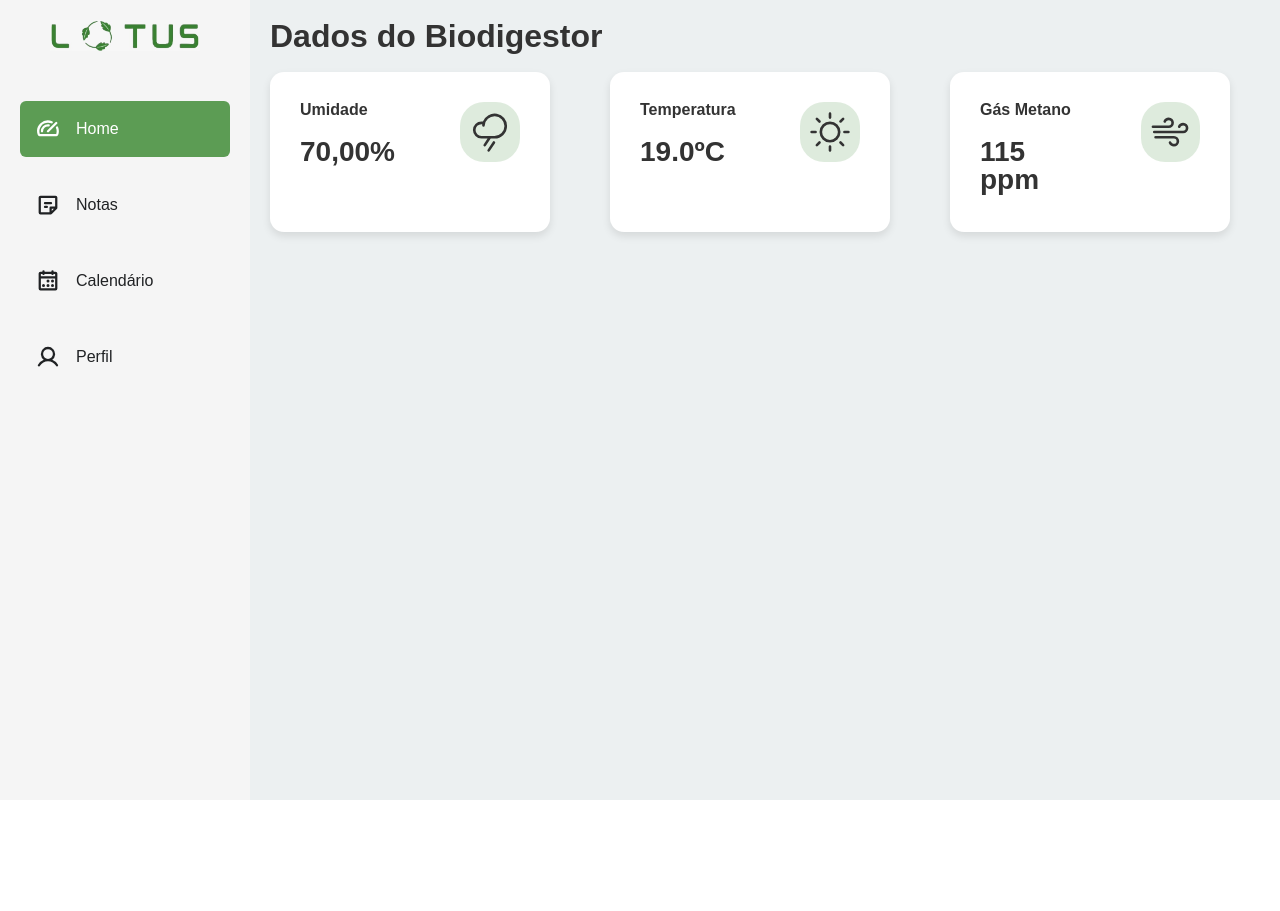
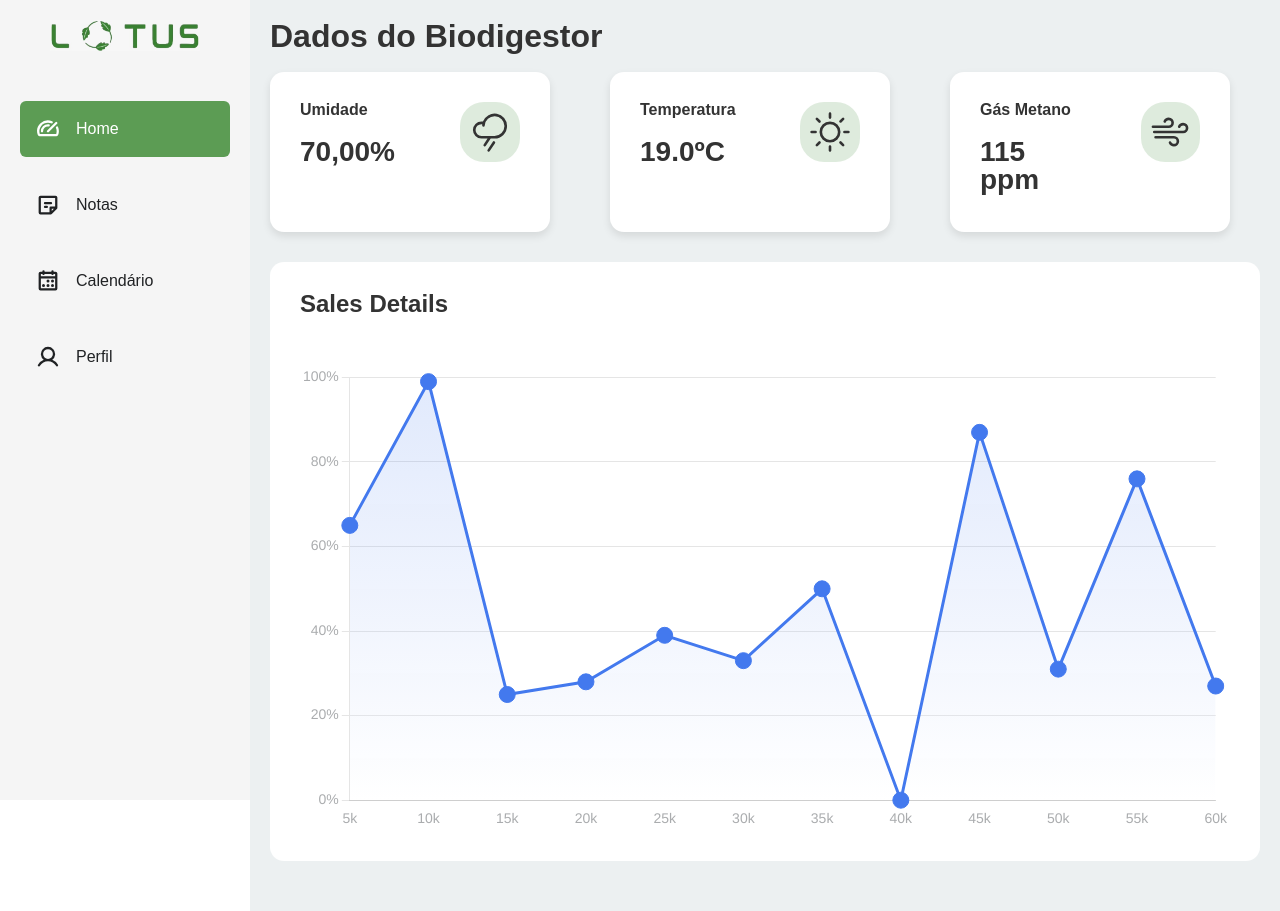
Before and after one commit to nettocaue/lotus-frontend, a Next.js app: page / in a window 1280 px wide. Before the commit the page ends 800 px from the top, so only its background shows below. Built offline with nearby package versions, Linux system fonts and the light colour scheme.

Commit message:
Adiciona gráfico na home e ajusta estilização

```diff
--- a/src/app/page.js
+++ b/src/app/page.js
@@ -4,6 +4,7 @@ import { useRouter } from "next/navigation";
 import { CloudRain, Sun, Wind } from "@phosphor-icons/react";
 import Menu from "@/ui/Menu";
 import Card from "@/ui/Card";
+import Graphic from "@/ui/Graphic";
 import styles from "./page.module.css";
 
 const Home = () => {
@@ -25,6 +26,12 @@ const Home = () => {
           <Card title="Temperatura" icon={<Sun size={42} />} value="19.0ºC" />
           <Card title="Gás Metano" icon={<Wind size={42} />} value="115 ppm" />
         </div>
+
+        <div className={styles.sectionGraphic}>
+          <h2>Sales Details</h2>
+          <Graphic />
+        </div>
+
       </div>
     </div>
   );
--- a/src/app/page.module.css
+++ b/src/app/page.module.css
@@ -1,6 +1,6 @@
 .container {
   display: flex;
-  height: 100vh;
+  min-height: 100vh;
 }
 
 .content {
@@ -20,3 +20,17 @@
   display: flex;
   gap: 60px;
 }
+
+.sectionGraphic {
+  background-color: white;
+  border-radius: 14px;
+  margin: 30px 0;
+  padding: 30px;
+  width: 100%;
+}
+
+.sectionGraphic h2 {
+  font-size: 24px;
+  font-weight: 700;
+  margin-bottom: 50px;
+}
```
